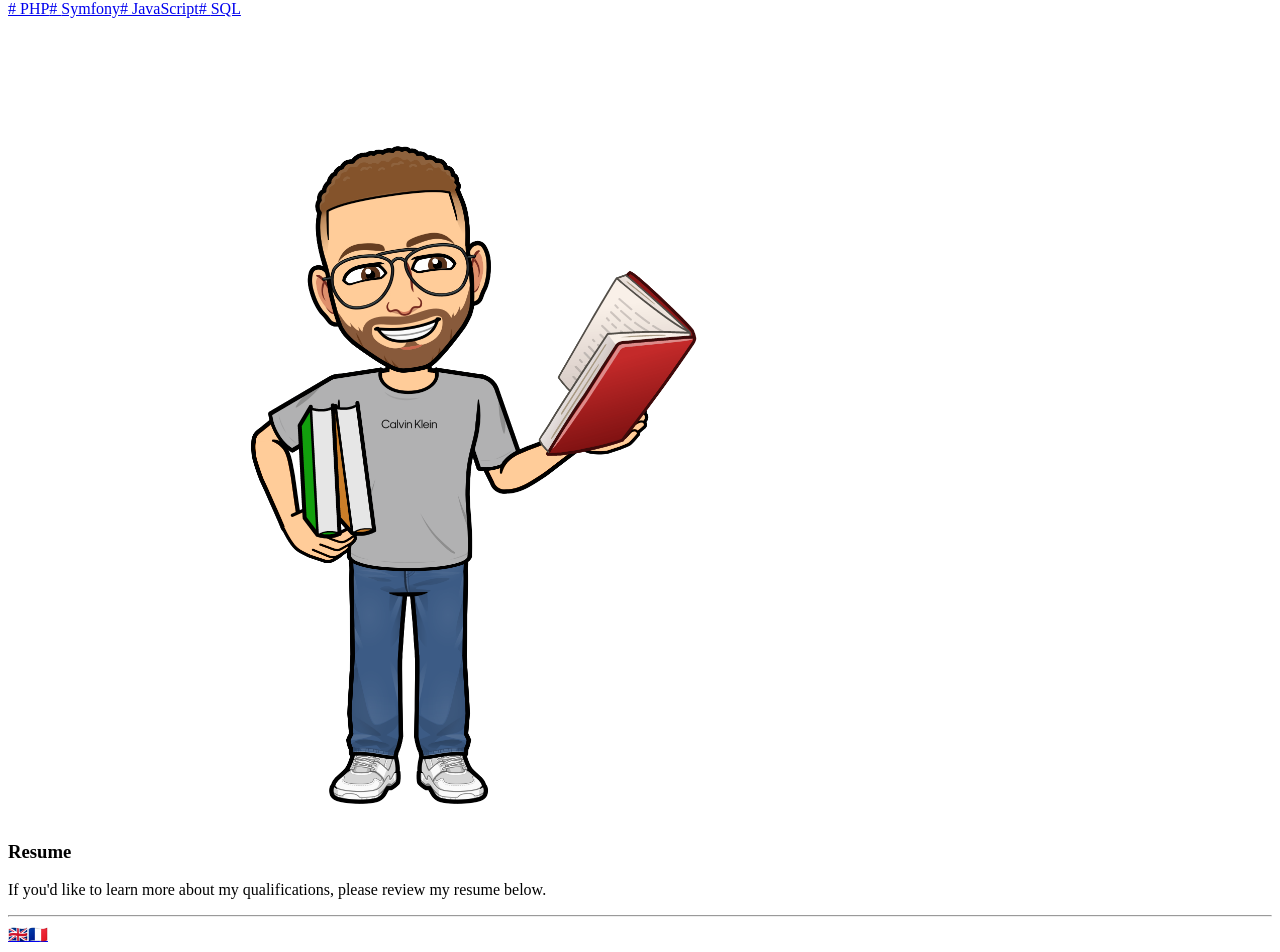
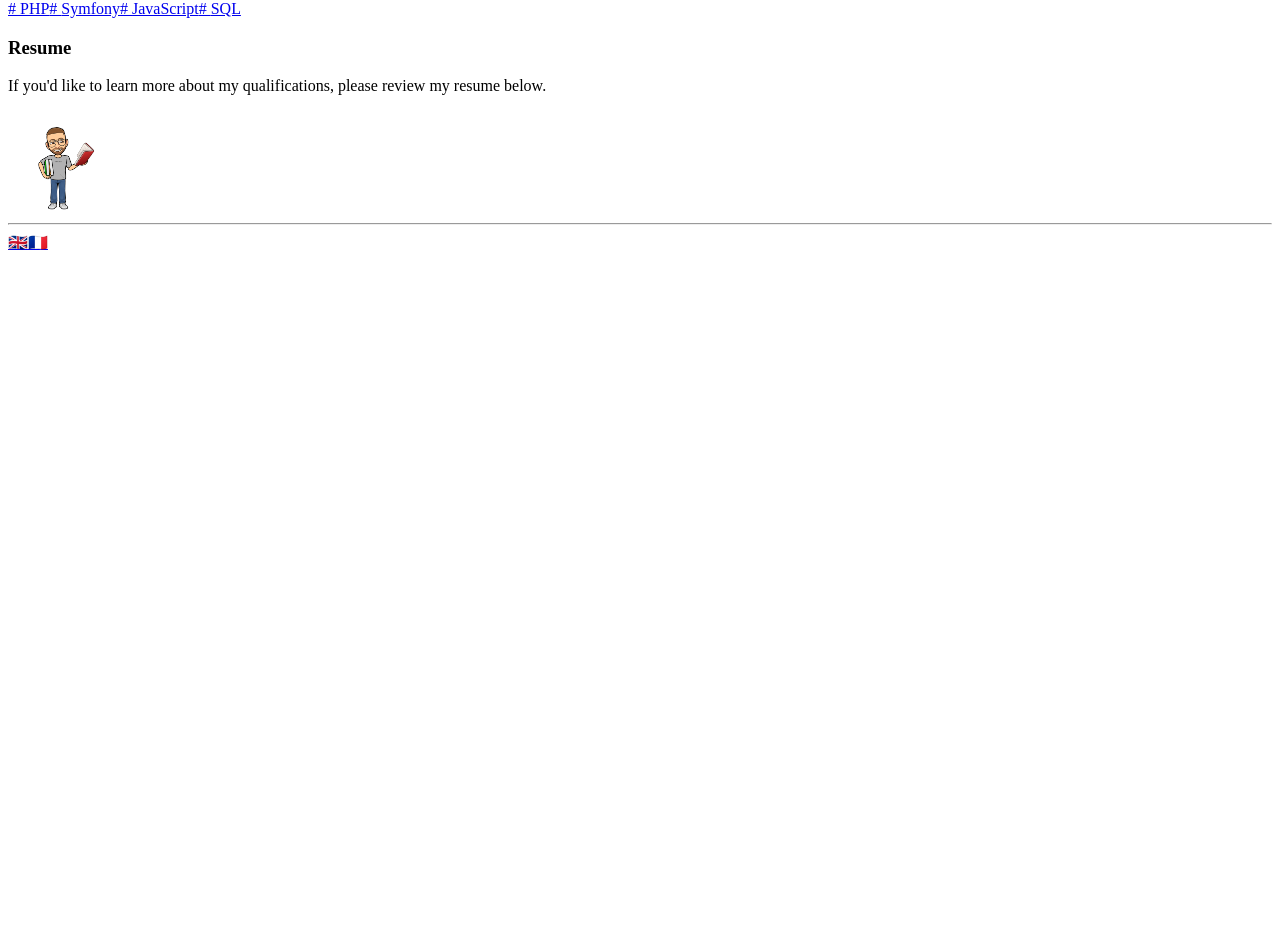
Before and after one commit to Osmos-l/portefolio_V2, a Next.js app: page / in a window 1280 px wide. Shown: the part 1327-2279 px from the top of the page. After the commit the page ends 1587 px from the top, so only its background shows below. Built offline with nearby package versions, Linux system fonts and the light colour scheme.

Commit message:
feat: resume section

```diff
--- a/src/components/resume.tsx
+++ b/src/components/resume.tsx
@@ -2,22 +2,22 @@ import Image from "next/image";
 
 export default function ResumeSection() {
     return (
-        <div className="w-full h-full max-h-xl max-w-2xl mx-auto py-8">
-            <div className="grid md:grid-cols-2 gap-6 grid-cols-1">
+        <div className="w-full max-h-xl max-w-2xl mx-auto py-8">
+            <div className="flex flex-col justify-center px-4 md:px-0">
+                <div className="flex py-4">
                     <div>
+                        <h3 className="font-bold text-4xl py-2">Resume</h3>
+                        <p className="text-gray-400 uppercase text-xs w-full md:w-2/3">
+                            If you&apos;d like to learn more about my qualifications, please review my resume below.
+                        </p>
+                    </div>
                     <Image
                         src="/bitmoji_books.png"
-                        width={800}
-                        height={800}
+                        width={100}
+                        height={100}
+                        className="hidden md:block"
                         alt="Jordan bitmoji with books"
                         />
-                </div>
-                <div className="text-center flex flex-col justify-center px-4 md:px-0">
-                    <div className="py-4">
-                        <h3 className="text-center font-bold text-4xl py-2">Resume</h3>
-                        <p className="text-gray-400 uppercase text-xs text-justify">
-                            If you&apos;d like to learn more about my qualifications, please review my resume below.
-                        </p>
                 </div>
                 <hr className="opacity-[.10]" />
                 <div className="w-full mx-auto text-center py-4 text-7xl">
@@ -38,6 +38,5 @@ export default function ResumeSection() {
                 </div>
             </div>
         </div>
-        </div>
     )
 }
```
Also changed, not shown: public/bitmoji_angel.png (deleted). Lines whose indentation alone changed are shown as unchanged.
